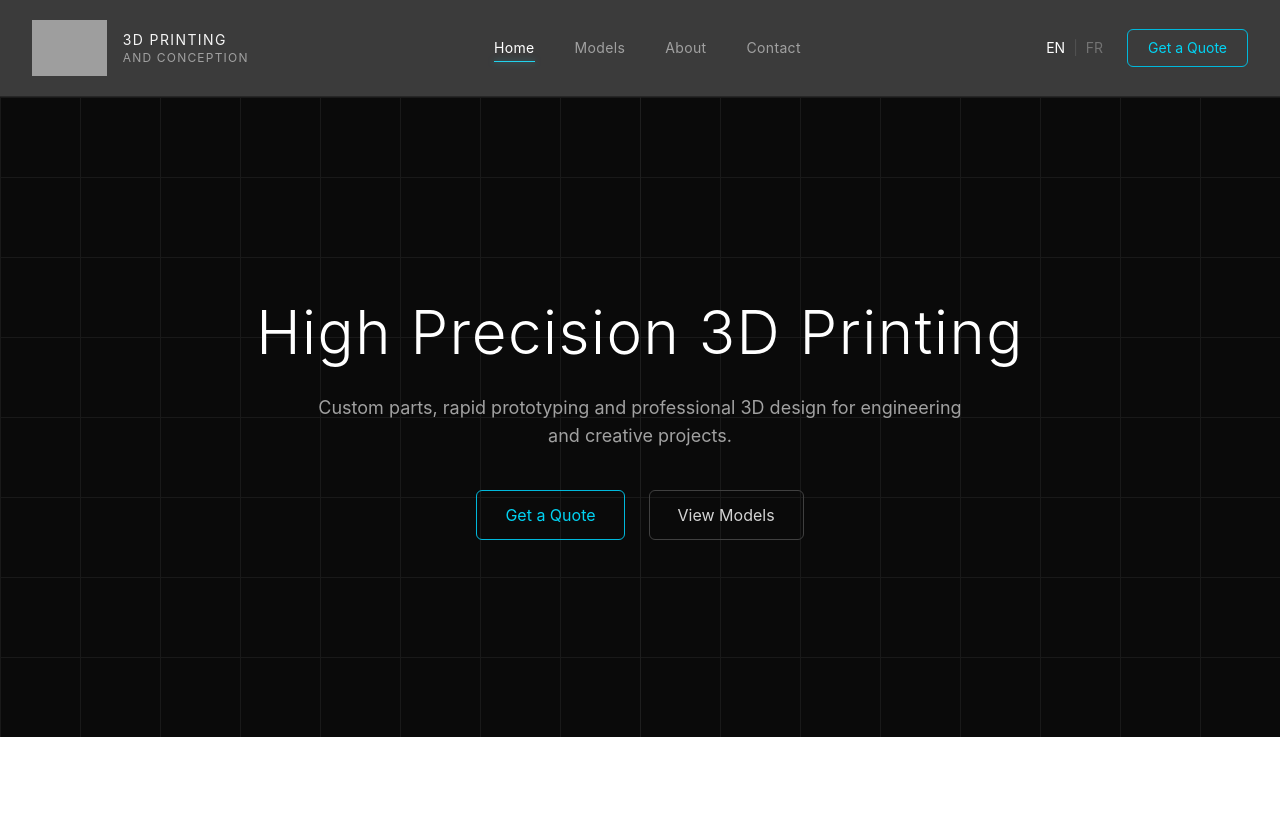
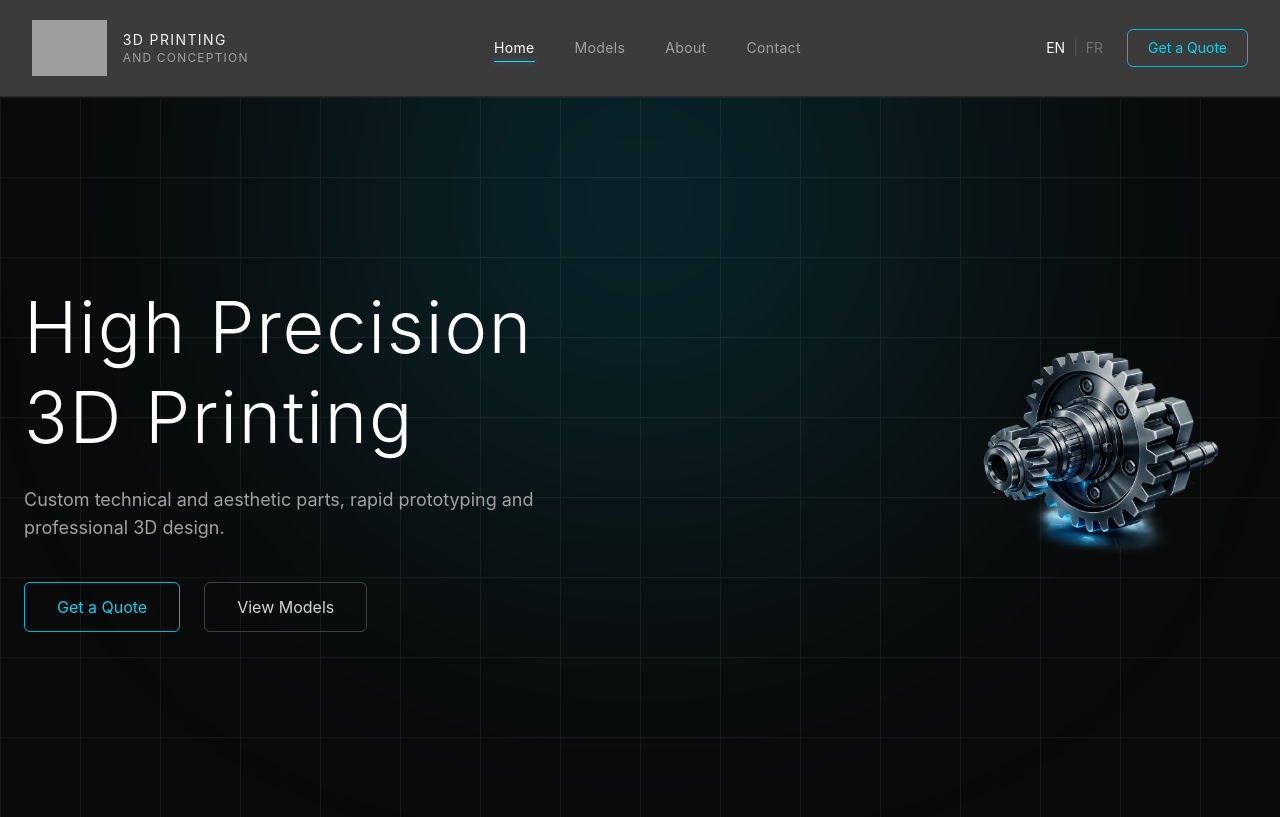
Before and after one commit to AlexMJBL/3d_design, a React (Vite) app: page / in a window 1280 px wide. Built offline with nearby package versions, Linux system fonts and the light colour scheme; grey boxes are pictures that could not be loaded.

Commit message:
updated hero ui section

```diff
--- a/src/components/Hero.tsx
+++ b/src/components/Hero.tsx
@@ -1,3 +1,4 @@
+import Gear from "../assets/images/gear.png"
 import { useTranslation } from "react-i18next"
 import { Link } from "react-router-dom"
 
@@ -6,47 +7,46 @@ export default function Hero() {
   const { t } = useTranslation()
 
   return (
-    <section className="relative min-h-[80vh] flex items-center justify-center bg-neutral-950 text-neutral-200 overflow-hidden">
+    <section className="relative min-h-[90vh] flex items-center bg-neutral-950 text-neutral-200 overflow-hidden">
 
-      {/* background grid */}
+      {/* grid background */}
+
       <div
-        className="absolute inset-0 opacity-[0.06]
+        className="absolute inset-0 opacity-[0.05]
         bg-[linear-gradient(#ffffff_1px,transparent_1px),linear-gradient(90deg,#ffffff_1px,transparent_1px)]
         bg-[size:80px_80px]"
       />
 
-      {/* center line design */}
-      <div className="absolute left-1/2 top-0 h-full w-px bg-neutral-800 opacity-40"></div>
+      {/* glow */}
 
-      <div className="relative text-center max-w-4xl px-6">
+      <div className="absolute w-[600px] h-[600px] bg-cyan-500/20 blur-[160px] rounded-full top-[-200px] left-1/2 -translate-x-1/2"></div>
 
-        {/* title */}
-        <h1 className="text-4xl md:text-6xl font-light tracking-wide text-white leading-tight">
+      <div className="relative max-w-7xl mx-auto px-6 grid md:grid-cols-2 gap-12 items-center">
 
+        {/* TEXT */}
+
+        <div className="text-center md:text-left">
+
+          <h1 className="text-5xl md:text-7xl font-light tracking-wide text-white leading-tight">
             {t("hero.title")}
-
           </h1>
 
-        {/* subtitle */}
-        <p className="mt-6 text-neutral-400 text-lg max-w-2xl mx-auto">
-
+          <p className="mt-6 text-neutral-400 text-lg max-w-xl mx-auto md:mx-0">
             {t("hero.subtitle")}
-
           </p>
 
-        {/* buttons */}
-        <div className="mt-10 flex justify-center gap-6 flex-wrap">
+          <div className="mt-10 flex justify-center md:justify-start gap-6 flex-wrap">
 
             <Link
               to="/quote"
-            className="px-7 py-3 border border-cyan-500 text-cyan-400 rounded-md hover:bg-cyan-500 hover:text-black transition"
+              className="px-8 py-3 border border-cyan-500 text-cyan-400 rounded-md hover:bg-cyan-500 hover:text-black transition"
             >
               {t("hero.quote")}
             </Link>
 
             <Link
               to="/models"
-            className="px-7 py-3 border border-neutral-700 text-neutral-300 rounded-md hover:border-neutral-400 hover:text-white transition"
+              className="px-8 py-3 border border-neutral-700 text-neutral-300 rounded-md hover:border-neutral-400 hover:text-white transition"
             >
               {t("hero.models")}
             </Link>
@@ -55,6 +55,20 @@ export default function Hero() {
 
         </div>
 
+        {/* GEAR */}
+
+        <div className="flex justify-center md:justify-end">
+
+          <img
+            src={Gear}
+            alt="3D object"
+            className="float-object w-[220px] md:w-[320px] opacity-90"
+          />
+
+        </div>
+
+      </div>
+
     </section>
   )
 }
--- a/src/i18n/locales/en/translation.json
+++ b/src/i18n/locales/en/translation.json
@@ -10,7 +10,7 @@
   },
     "hero": {
     "title": "High Precision 3D Printing",
-    "subtitle": "Custom parts, rapid prototyping and professional 3D design for engineering and creative projects.",
+    "subtitle": "Custom technical and aesthetic parts, rapid prototyping and professional 3D design.",
     "quote": "Get a Quote",
     "models": "View Models"
   },
--- a/src/i18n/locales/fr/translation.json
+++ b/src/i18n/locales/fr/translation.json
@@ -10,7 +10,7 @@
   },
     "hero": {
     "title": "Impression 3D de haute précision",
-    "subtitle": "Pièces sur mesure, prototypage rapide et conception 3D professionnelle.",
+    "subtitle": "Création de pièces techniques et esthétiques sur mesure, prototypage rapide et conception 3D professionnelle.",
     "quote": "Demander un devis",
     "models": "Voir les modèles"
   },
--- a/src/index.css
+++ b/src/index.css
@@ -23,3 +23,25 @@
 .nav-link-active::after {
   width: 100%;
 }
+
+/* floating animation */
+
+@keyframes float {
+
+  0% {
+    transform: translateY(0px) rotate(0deg);
+  }
+
+  50% {
+    transform: translateY(-15px) rotate(2deg);
+  }
+
+  100% {
+    transform: translateY(0px) rotate(0deg);
+  }
+
+}
+
+.float-object {
+  animation: float 6s ease-in-out infinite;
+}
```
Also changed, not shown: src/assets/images/gear.png (added). Lines whose indentation alone changed are shown as unchanged.
